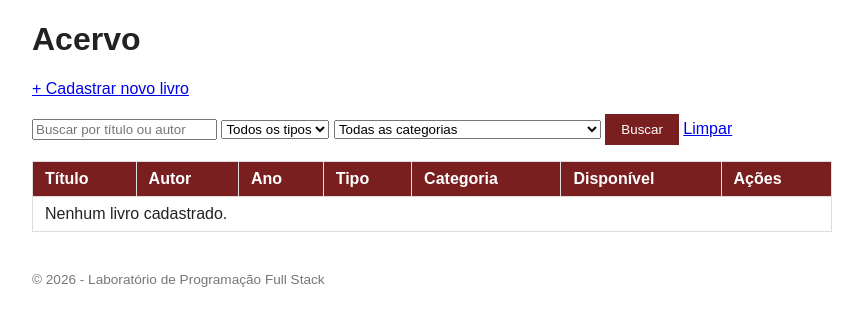
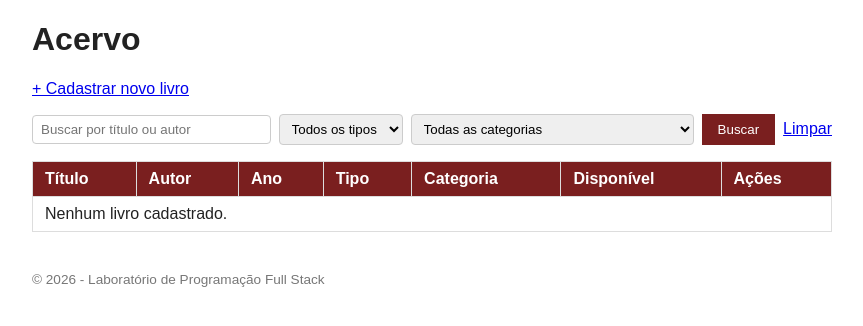
Before and after one commit to vngomes18/p1fullstack, a Django app: page /livros/ in a window 1280 px wide. Shown: the part 68-394 px from the top of the page, without its empty margins (208-1071 px from the left). Run offline with Django 4.2, Linux system fonts and the light colour scheme; data that the repository does not hold is empty.

Commit message:
style: ajustar layout do formulário de busca

```diff
--- a/acervo/static/acervo/estilo.css
+++ b/acervo/static/acervo/estilo.css
@@ -32,6 +32,26 @@ form p {
     margin-bottom: 12px;
 }
 
+form.busca {
+    display: flex;
+    flex-wrap: wrap;
+    gap: 8px;
+    align-items: center;
+    margin-top: 16px;
+}
+
+form.busca input[type="text"],
+form.busca select {
+    padding: 6px 8px;
+    border: 1px solid #ccc;
+    border-radius: 4px;
+}
+
+form.busca input[type="text"] {
+    flex: 1;
+    min-width: 200px;
+}
+
 button {
     background-color: #7a1f1f;
     color: white;
```
